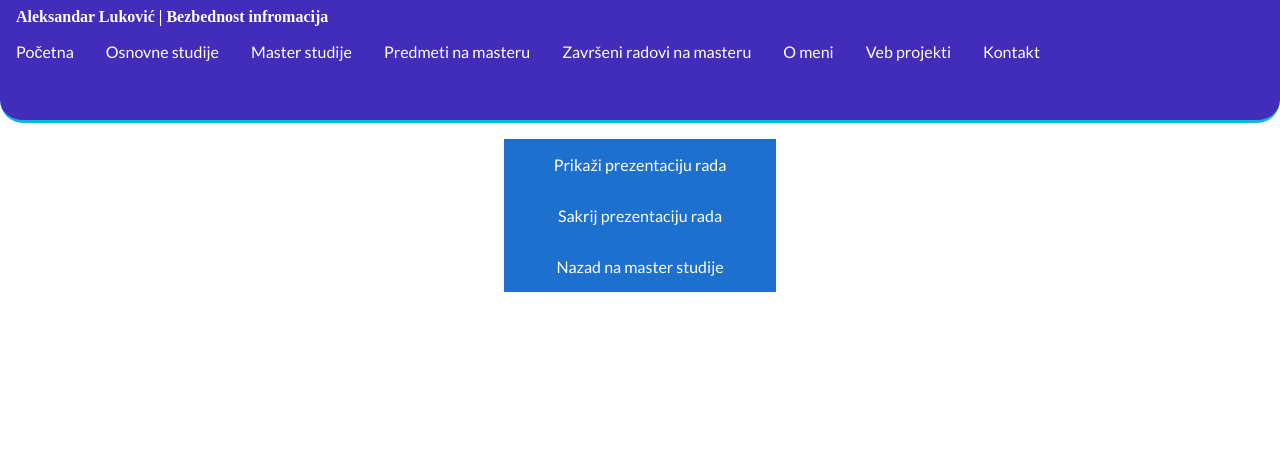
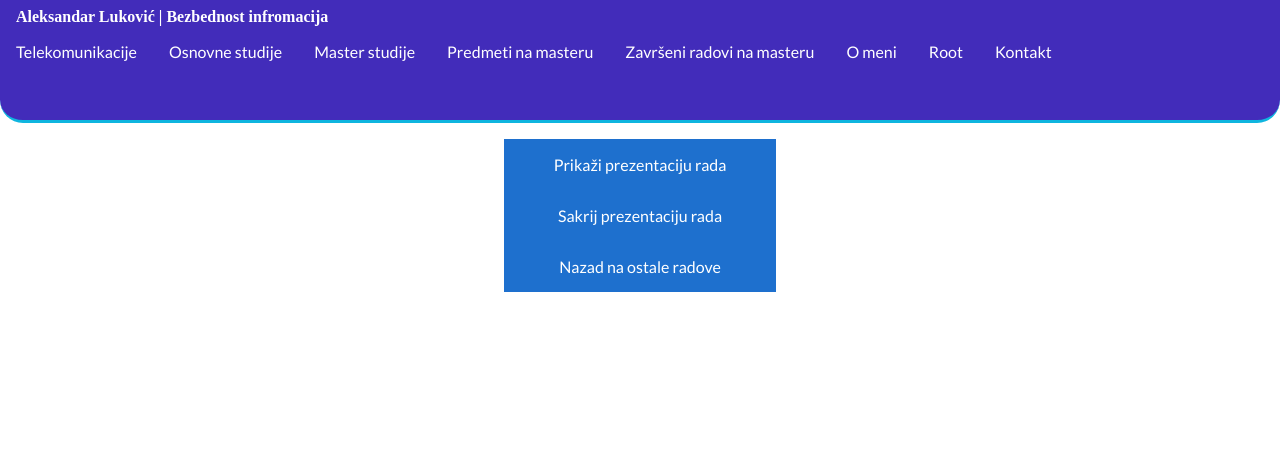
Before and after one commit to CoaPro/root, a Django app: page /telekomunikacije/bezbednost_infromacija in a window 1280 px wide. Shown: the top 475 px of the page. Run offline with Django 3.2, Linux system fonts and the light colour scheme.

Commit message:
Update 1 | 10. 2. 2021.  | Integration finished <3

```diff
--- a/aleksandarlukovic/static/root/css/aktivnosti.css
+++ b/aleksandarlukovic/static/root/css/aktivnosti.css
@@ -1,4 +1,4 @@
-.a0, .a1, .a2
+.a0, .a1, .a2 .a3
 {
     color: white;
     width: 23em;
@@ -10,6 +10,8 @@
 .a0 {background-color: yellowgreen; }
 .a1 {background-color: rgb(99, 138, 21); }
 .a2 {background-color: rgb(206, 179, 27); }
+.a3 {background-color: rgb(238, 206, 23); }
+
 .nazadA
 {
     margin: 0 auto;
--- a/aleksandarlukovic/templates/telekomunikacije/bezbednost_informacija.html
+++ b/aleksandarlukovic/templates/telekomunikacije/bezbednost_informacija.html
@@ -19,14 +19,14 @@
 
         <div class="navbar">
 
-            <div class="navbar_item"><a href="index.html" target="_blank">Početna</a></div>
-            <div class="navbar_item"><a href="osnovne.html" target="_blank">Osnovne studije</a></div>
-            <div class="navbar_item"><a href="master.html" target="_blank">Master studije</a></div>
-            <div class="navbar_item"><a href="master.html" target="_blank">Predmeti na masteru</a></div>
-            <div class="navbar_item"><a href="master.html" target="_blank">Završeni radovi na masteru</a></div>
-            <div class="navbar_item"><a href="https://coapro.github.io/aleksandar/sr.html" target="_blank">O meni</a></div>
-            <div class="navbar_item"><a href="https://github.com/CoaPro" target="_blank">Veb projekti</a></div>
-            <div class="navbar_item"><a href="https://coapro.github.io/aleksandar/kontakt.html" target="_blank">Kontakt</a></div>
+            <div class="navbar_item"><a href="{% url 'telekomunikacije' %}">Telekomunikacije</a></div>
+            <div class="navbar_item"><a href="{% url 'osnovneTS' %}">Osnovne studije</a></div>
+            <div class="navbar_item"><a href="{% url 'masterTS' %}">Master studije</a></div>
+            <div class="navbar_item"><a href="{% url 'masterTS' %}">Predmeti na masteru</a></div>
+            <div class="navbar_item"><a href="{% url 'masterTS' %}">Završeni radovi na masteru</a></div>
+            <div class="navbar_item"><a href="{% url 'profilProfil' %}">O meni</a></div>
+            <div class="navbar_item"><a href="{%url 'indexRoot' %}">Root</a></div>
+            <div class="navbar_item"><a href="{% url 'kontaktProfil' %}">Kontakt</a></div>
 
          </div>
 
@@ -64,7 +64,7 @@
 
             <li id="prikaziBI" onclick="prikaziBI_f()">Prikaži prezentaciju rada </li>
             <li id="sakrijBI" onclick="sakrijBI_f()">Sakrij prezentaciju rada </li>
-            <a href="master.html"><li>Nazad na master studije</li></a>
+            <a href="{% url 'masterTS' %}"><li>Nazad na ostale radove</li></a>
         </ul>
 
     </div>
@@ -75,253 +75,253 @@
 
         <div class="item">
 
-            <img src="img/bezbednostInfromacija/1.png" alt="">
+            <img src="{% static 'telekomunikacije/img/bezbednostInfromacija/1.png'  %}" alt="">
 
         </div>
 
         <div class="item">
 
-            <img src="img/bezbednostInfromacija/2.png" alt="">
+            <img src="{% static 'telekomunikacije/img/bezbednostInfromacija/2.png'  %}" alt="">
 
         </div>
 
         <div class="item">
 
-            <img src="img/bezbednostInfromacija/3.png" alt="">
+            <img src="{% static 'telekomunikacije/img/bezbednostInfromacija/3.png'  %}" alt="">
 
         </div>
 
         <div class="item">
 
-            <img src="img/bezbednostInfromacija/4.png" alt="">
+            <img src="{% static 'telekomunikacije/img/bezbednostInfromacija/4.png'  %}" alt="">
 
         </div>
 
         <div class="item">
 
-            <img src="img/bezbednostInfromacija/5.png" alt="">
+            <img src="{% static 'telekomunikacije/img/bezbednostInfromacija/5.png'  %}" alt="">
 
         </div>
 
         <div class="item">
 
-            <img src="img/bezbednostInfromacija/6.png" alt="">
+            <img src="{% static 'telekomunikacije/img/bezbednostInfromacija/6.png'  %}" alt="">
 
         </div>
 
         <div class="item">
 
-            <img src="img/bezbednostInfromacija/7.png" alt="">
+            <img src="{% static 'telekomunikacije/img/bezbednostInfromacija/7.png'  %}" alt="">
 
         </div>
 
         <div class="item">
 
-            <img src="img/bezbednostInfromacija/8.png" alt="">
+            <img src="{% static 'telekomunikacije/img/bezbednostInfromacija/8.png'  %}" alt="">
 
         </div>
 
         <div class="item">
 
-            <img src="img/bezbednostInfromacija/9.png" alt="">
+            <img src="{% static 'telekomunikacije/img/bezbednostInfromacija/9.png'  %}" alt="">
 
         </div>
 
         <div class="item">
 
-            <img src="img/bezbednostInfromacija/10.png" alt="">
+            <img src="{% static 'telekomunikacije/img/bezbednostInfromacija/10.png'  %}" alt="">
 
         </div>
 
         <div class="item">
 
-            <img src="img/bezbednostInfromacija/11.png" alt="">
+            <img src="{% static 'telekomunikacije/img/bezbednostInfromacija/11.png'  %}" alt="">
 
         </div>
 
         <div class="item">
 
-            <img src="img/bezbednostInfromacija/12.png" alt="">
+            <img src="{% static 'telekomunikacije/img/bezbednostInfromacija/12.png'  %}" alt="">
 
         </div>
 
         <div class="item">
 
-            <img src="img/bezbednostInfromacija/13.png" alt="">
+            <img src="{% static 'telekomunikacije/img/bezbednostInfromacija/13.png'  %}" alt="">
 
         </div>
 
         <div class="item">
 
-            <img src="img/bezbednostInfromacija/14.png" alt="">
+            <img src="{% static 'telekomunikacije/img/bezbednostInfromacija/14.png'  %}" alt="">
 
         </div>
 
         <div class="item">
 
-            <img src="img/bezbednostInfromacija/15.png" alt="">
+            <img src="{% static 'telekomunikacije/img/bezbednostInfromacija/15.png'  %}" alt="">
 
         </div>
 
         <div class="item">
 
-            <img src="img/bezbednostInfromacija/16.png" alt="">
+            <img src="{% static 'telekomunikacije/img/bezbednostInfromacija/16.png'  %}" alt="">
 
         </div>
 
         <div class="item">
 
-            <img src="img/bezbednostInfromacija/16.png" alt="">
+            <img src="{% static 'telekomunikacije/img/bezbednostInfromacija/17.png'  %}" alt="">
 
         </div>
 
         <div class="item">
 
-            <img src="img/bezbednostInfromacija/18.png" alt="">
+            <img src="{% static 'telekomunikacije/img/bezbednostInfromacija/18.png'  %}" alt="">
 
         </div>
 
         <div class="item">
 
-            <img src="img/bezbednostInfromacija/19.png" alt="">
+            <img src="{% static 'telekomunikacije/img/bezbednostInfromacija/19.png'  %}" alt="">
 
         </div>
 
         <div class="item">
 
-            <img src="img/bezbednostInfromacija/20.png" alt="">
+            <img src="{% static 'telekomunikacije/img/bezbednostInfromacija/20.png'  %}" alt="">
 
         </div>
 
         <div class="item">
 
-            <img src="img/bezbednostInfromacija/21.png" alt="">
+            <img src="{% static 'telekomunikacije/img/bezbednostInfromacija/21.png'  %}" alt="">
 
         </div>
 
         <div class="item">
 
-            <img src="img/bezbednostInfromacija/22.png" alt="">
+            <img src="{% static 'telekomunikacije/img/bezbednostInfromacija/22.png'  %}" alt="">
 
         </div>
 
         <div class="item">
 
-            <img src="img/bezbednostInfromacija/23.png" alt="">
+            <img src="{% static 'telekomunikacije/img/bezbednostInfromacija/23.png'  %}" alt="">
 
         </div>
 
         <div class="item">
 
-            <img src="img/bezbednostInfromacija/24.png" alt="">
+            <img src="{% static 'telekomunikacije/img/bezbednostInfromacija/24.png'  %}" alt="">
 
         </div>
 
         <div class="item">
 
-            <img src="img/bezbednostInfromacija/25.png" alt="">
+            <img src="{% static 'telekomunikacije/img/bezbednostInfromacija/25.png'  %}" alt="">
 
         </div>
 
         <div class="item">
 
-            <img src="img/bezbednostInfromacija/26.png" alt="">
+            <img src="{% static 'telekomunikacije/img/bezbednostInfromacija/26.png'  %}" alt="">
 
         </div>
 
         <div class="item">
 
-            <img src="img/bezbednostInfromacija/27.png" alt="">
+            <img src="{% static 'telekomunikacije/img/bezbednostInfromacija/27.png'  %}" alt="">
 
         </div>
 
         <div class="item">
 
-            <img src="img/bezbednostInfromacija/28.png" alt="">
+            <img src="{% static 'telekomunikacije/img/bezbednostInfromacija/28.png'  %}" alt="">
 
         </div>
 
         <div class="item">
 
-            <img src="img/bezbednostInfromacija/29.png" alt="">
+            <img src="{% static 'telekomunikacije/img/bezbednostInfromacija/29.png'  %}" alt="">
 
         </div>
 
         <div class="item">
 
-            <img src="img/bezbednostInfromacija/30.png" alt="">
+            <img src="{% static 'telekomunikacije/img/bezbednostInfromacija/30.png'  %}" alt="">
 
         </div>
 
         <div class="item">
 
-            <img src="img/bezbednostInfromacija/31.png" alt="">
+            <img src="{% static 'telekomunikacije/img/bezbednostInfromacija/31.png'  %}" alt="">
 
         </div>
 
         <div class="item">
 
-            <img src="img/bezbednostInfromacija/32.png" alt="">
+            <img src="{% static 'telekomunikacije/img/bezbednostInfromacija/32.png'  %}" alt="">
 
         </div>
 
         <div class="item">
 
-            <img src="img/bezbednostInfromacija/33.png" alt="">
+            <img src="{% static 'telekomunikacije/img/bezbednostInfromacija/33.png'  %}" alt="">
 
         </div>
 
         <div class="item">
 
-            <img src="img/bezbednostInfromacija/34.png" alt="">
+            <img src="{% static 'telekomunikacije/img/bezbednostInfromacija/34.png'  %}" alt="">
 
         </div>
 
         <div class="item">
 
-            <img src="img/bezbednostInfromacija/35.png" alt="">
+            <img src="{% static 'telekomunikacije/img/bezbednostInfromacija/35.png'  %}" alt="">
 
         </div>
 
         <div class="item">
 
-            <img src="img/bezbednostInfromacija/36.png" alt="">
+            <img src="{% static 'telekomunikacije/img/bezbednostInfromacija/36.png'  %}" alt="">
 
         </div>
 
         <div class="item">
 
-            <img src="img/bezbednostInfromacija/37.png" alt="">
+            <img src="{% static 'telekomunikacije/img/bezbednostInfromacija/37.png'  %}" alt="">
 
         </div>
 
         <div class="item">
 
-            <img src="img/bezbednostInfromacija/38.png" alt="">
+            <img src="{% static 'telekomunikacije/img/bezbednostInfromacija/38.png'  %}" alt="">
 
         </div>
 
         <div class="item">
 
-            <img src="img/bezbednostInfromacija/39.png" alt="">
+            <img src="{% static 'telekomunikacije/img/bezbednostInfromacija/39.png'  %}" alt="">
 
         </div>
 
         <div class="item">
 
-            <img src="img/bezbednostInfromacija/40.png" alt="">
+            <img src="{% static 'telekomunikacije/img/bezbednostInfromacija/40.png'  %}" alt="">
 
         </div>
 
         <div class="item">
 
-            <img src="img/bezbednostInfromacija/41.png" alt="">
+            <img src="{% static 'telekomunikacije/img/bezbednostInfromacija/41.png'  %}" alt="">
 
         </div>
 
         <div class="item">
 
-            <img src="img/bezbednostInfromacija/42.png" alt="">
+            <img src="{% static 'telekomunikacije/img/bezbednostInfromacija/42.png'  %}" alt="">
 
         </div>
 
@@ -364,7 +364,7 @@
         </div>
     </div>
 
-   <script src="js/bi.js"></script>
+   <script src="{% static 'telekomunikacije/js/bi.js' %}"></script>
 
 </body>
 </html>
```
Also changed, not shown: aleksandarlukovic/templates/root/aktivnosti.html (+10 -0 lines), aleksandarlukovic/templates/telekomunikacije/bezicne_mreze.html (+27 -27 lines), aleksandarlukovic/templates/telekomunikacije/master.html (+7 -7 lines), aleksandarlukovic/templates/telekomunikacije/osnovne.html (+17 -13 lines), aleksandarlukovic/templates/telekomunikacije/telekomunikacije.html (+7 -8 lines), aleksandarlukovic/templates/telekomunikacije/tk_sistemi_mas.html (+36 -36 lines), 3 other files.
